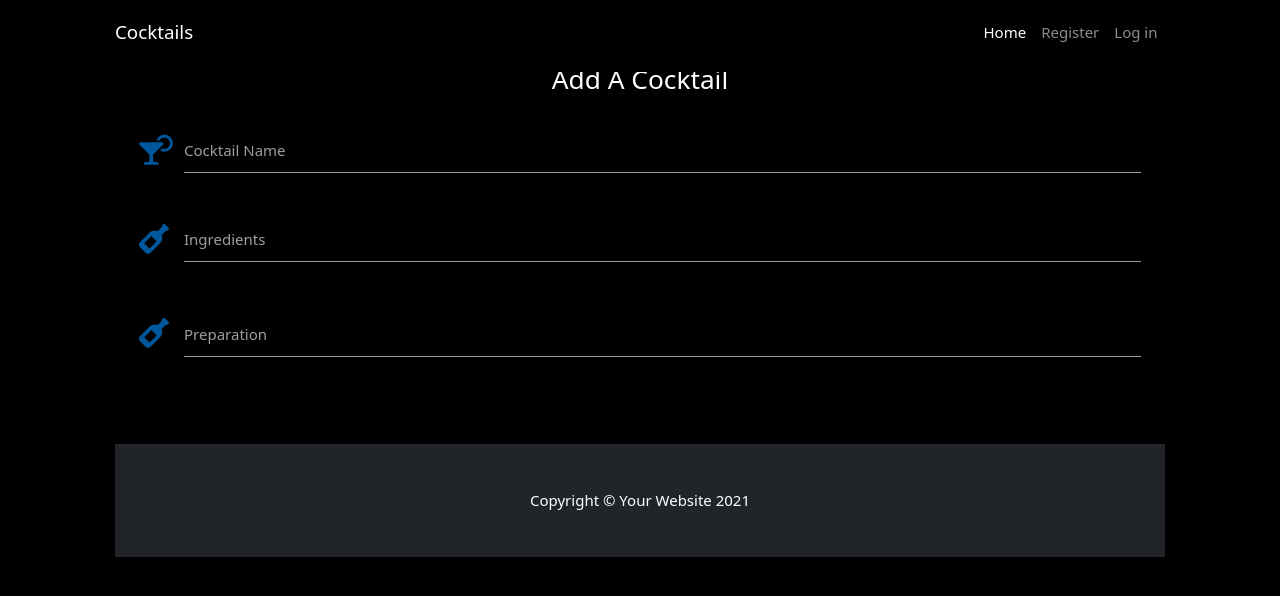
After one commit to Code-Institute-Submissions/juliandavid-garcia-MS3_Cocktails, a Flask app: page /add_cocktail in a window 1280 px wide. The commit adds this page. Shown: the top 596 px of the page. Run offline with Flask 2, Linux system fonts and the light colour scheme; some libraries are stand-ins or nearby versions.

Commit message:
Add task form input fields

```diff
--- a/app.py
+++ b/app.py
@@ -95,9 +95,9 @@ def logout():
 
 
 
-@app.route("/add_recipe")
-def add_recipe():
-    return render_template("add_recipe.html")
+@app.route("/add_cocktail")
+def add_cocktail():
+    return render_template("add_cocktail.html")
 
 
 if __name__=="__main__":
--- /dev/null
+++ b/templates/add_cocktail.html
@@ -0,0 +1,34 @@
+{% extends "base.html" %}
+{% block content %}
+
+    <h3 class="white-text text-darken-4 center-align">Add A Cocktail</h3>
+
+    <div class="row card-panel black lighten-1 white-text">
+        <form class="col s12" method="POST" action="">
+            <div class="row">
+                <div class="input-field col s12">
+                    <i class="fas fa-cocktail prefix light-blue-text text-darken-4"></i>
+                    <input id="cocktail_name" name="cocktail_name" minlength="5" maxlength="50"
+                        type="text" class="validate white-text" required>
+                    <label for="cocktail_name">Cocktail Name</label>
+                </div>
+            </div>
+            <div class="row">
+                <div class="input-field col s12">
+                    <i class="fas fa-wine-bottle prefix light-blue-text text-darken-4"></i>
+                    <textarea id="ingredients" name="ingredients" minlength="5"
+                        maxlength="200" class="materialize-textarea validate white-text" required></textarea>
+                    <label for="ingredients">Ingredients</label>
+                </div>
+            </div>
+            <div class="row">
+                <div class="input-field col s12">
+                    <i class="fas fa-wine-bottle prefix light-blue-text text-darken-4"></i>
+                    <textarea id="preparation" name="preparation" minlength="5"
+                        maxlength="200" class="materialize-textarea validate white-text" required></textarea>
+                    <label for="preparation">Preparation</label>
+                </div>
+            </div>
+
+
+{% endblock %}
--- a/templates/base.html
+++ b/templates/base.html
@@ -29,7 +29,7 @@
                         {% if session.user %}
                         <li class="nav-item"><a class="nav-link" href="{{ url_for('logout') }}">Log out </a></li>
                         <li class="nav-item"><a class="nav-link" href="{{ url_for('profile', username=session['user']) }}">Profile</a></li>
-                        <li class="nav-item"><a class="nav-link" href="{{ url_for('add_recipe') }}">Recipe</a></li>
+                        <li class="nav-item"><a class="nav-link" href="{{ url_for('add_cocktail') }}">Recipe</a></li>
                         {% else %}
                         <li class="nav-item"><a class="nav-link" href="{{ url_for('register') }}">Register</a></li>
                         <li class="nav-item"><a class="nav-link" href="{{ url_for('login') }}">Log in </a></li>
```
Also changed, not shown: templates/add_recipe.html (deleted, +0 -29 lines).
